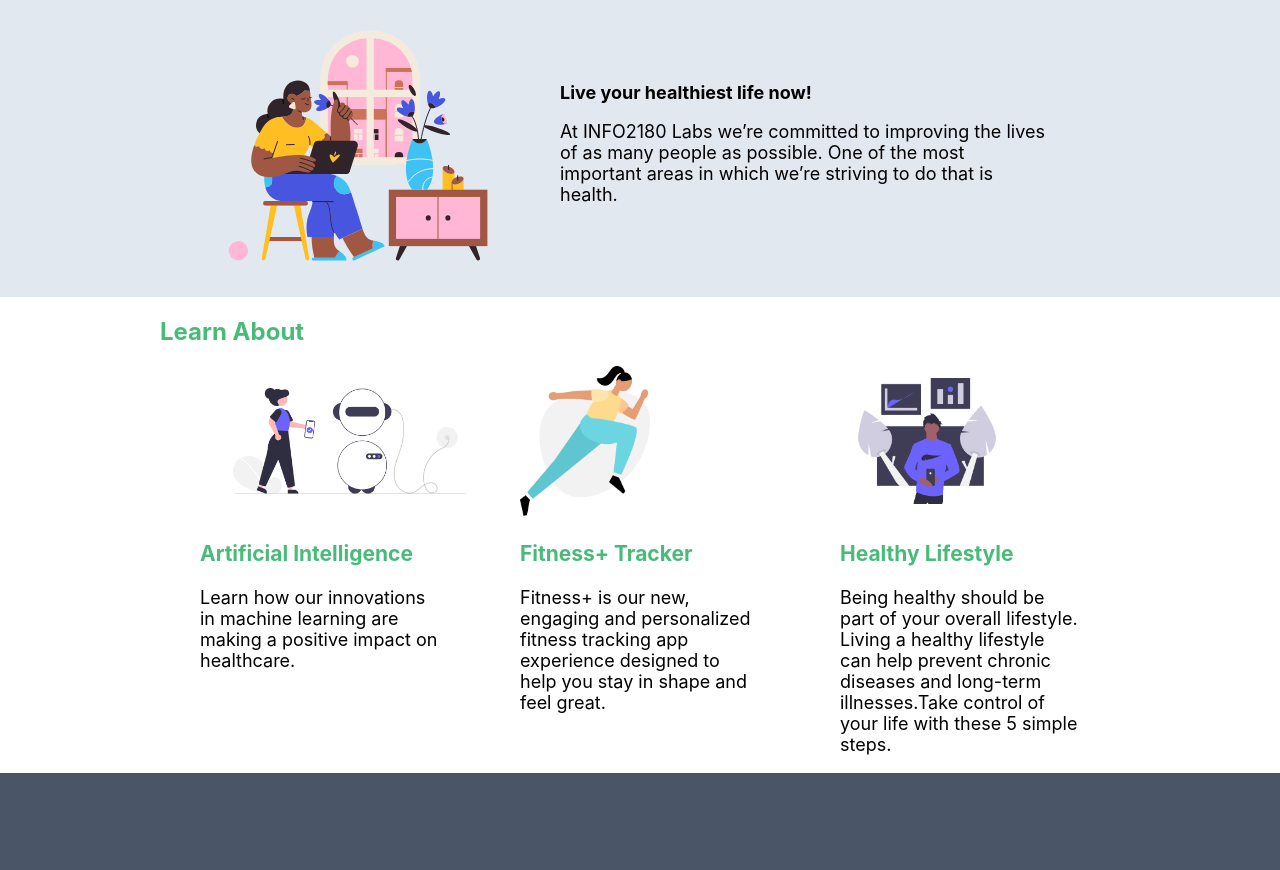
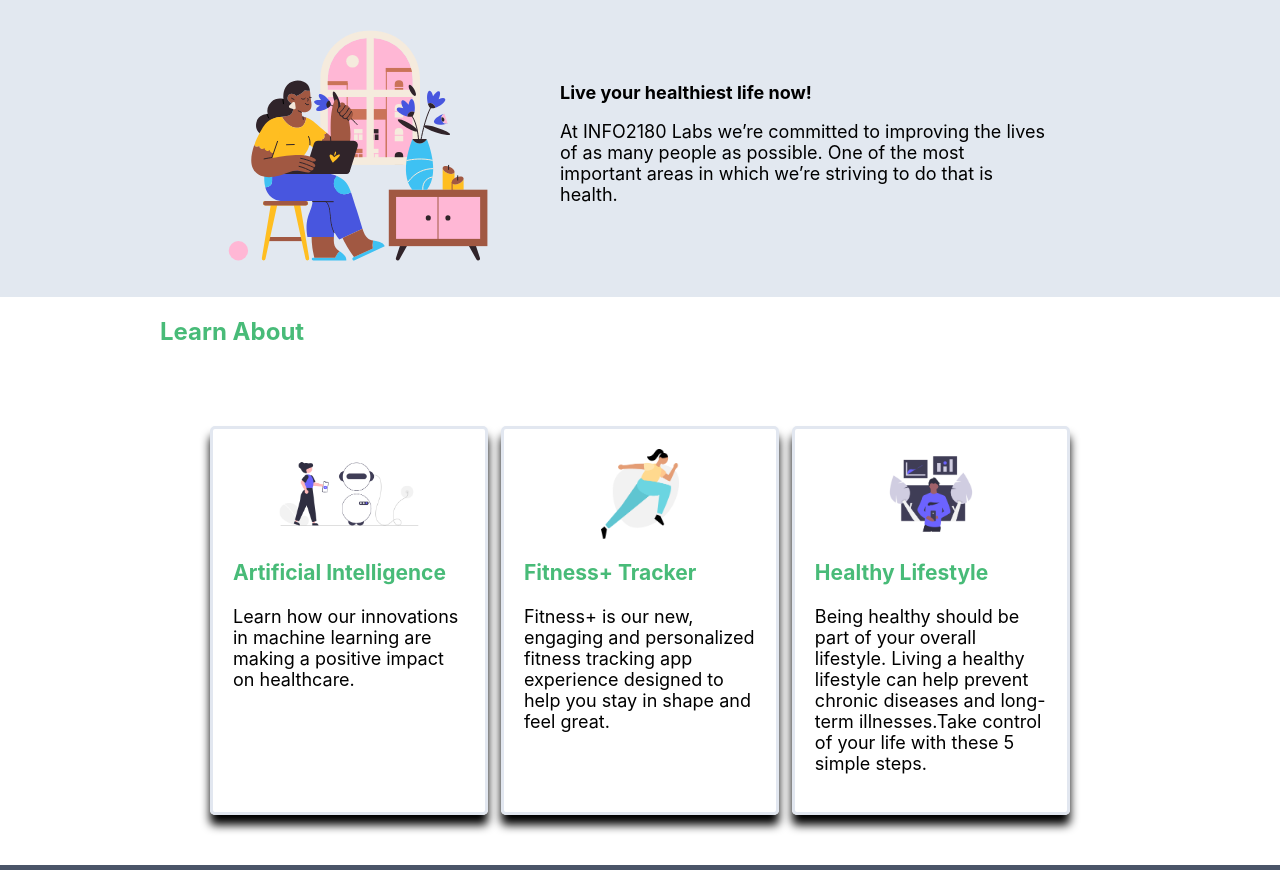
Before and after one commit to GLMike/info2180-project1, a plain HTML site: page index.html in a window 1280 px wide. Shown: the part 60-930 px from the top of the page. Drawn offline with Linux system fonts and the light colour scheme.

Commit message:
Edited styles.css

```diff
--- a/styles.css
+++ b/styles.css
@@ -95,19 +95,27 @@
     .cards {
         display: grid;
         grid-template-columns: repeat(3, minmax(0, 1fr));
-        border-color: #E2E8F0;
-        border-radius: 5px;
-        box-shadow: inset;
+        column-gap: 1vw;
+        margin-top: 30px;
+        padding: 50px;
+
+
 
     }
 
     .cards img {
-        width: auto;
-        height: 150px;
+        height: 7vw;
     }
     .card {
-        padding-right: 40px;
-        padding-left: 40px;
+        display: flex;
+        flex-direction: column;
+        border-style: solid;
+        border-radius: 5px;
+        box-shadow: 0px 10px 10px;
+        border-color: #e2e7f0;
+        align-items: center;
+        padding: 20px;
+
     }
 
     .testing {
```
